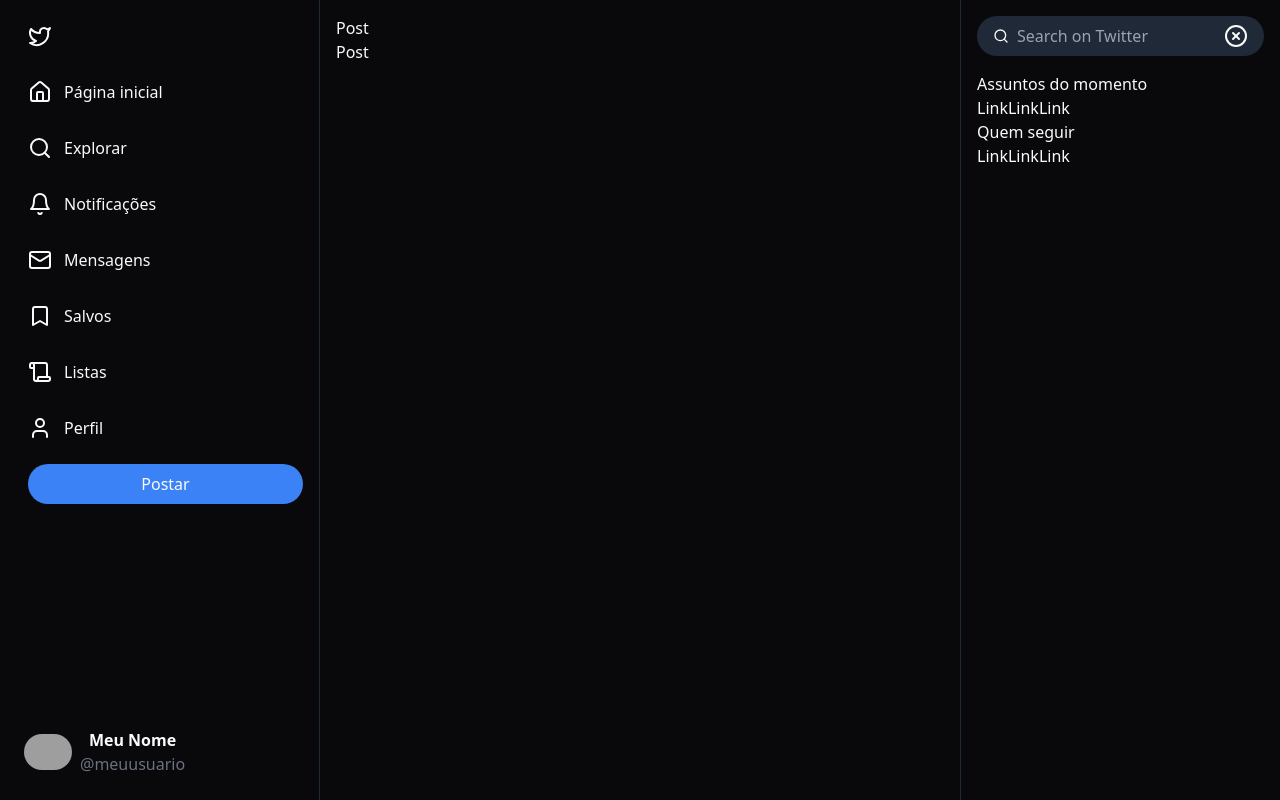
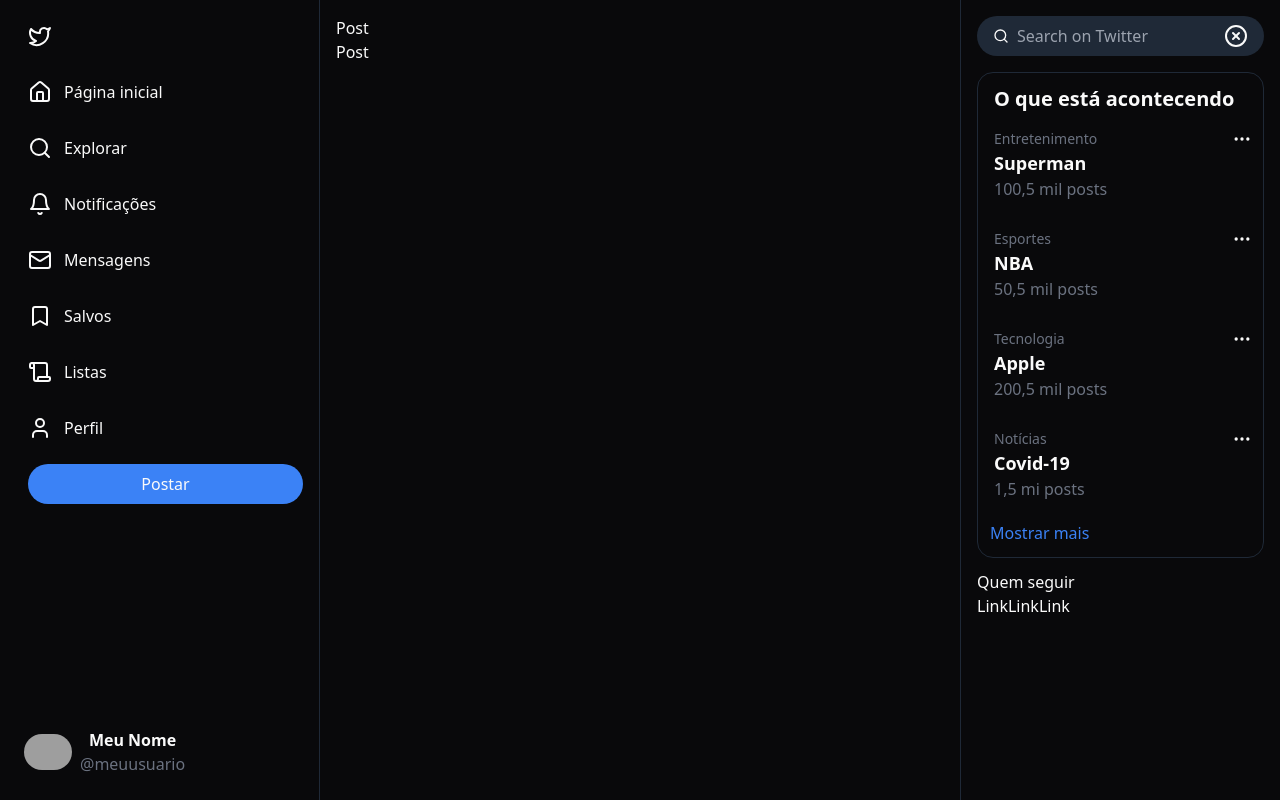
Before and after one commit to RenatoMAP77/twitter-page, a Next.js app: page / in a window 1280 px wide. Built offline with nearby package versions, Linux system fonts and the light colour scheme; grey boxes are pictures that could not be loaded.

Commit message:
feat: TrendingTopics

```diff
--- /dev/null
+++ b/src/app/Components/TrendingTopics/Topics.tsx
@@ -0,0 +1,23 @@
+import { Ellipsis } from "lucide-react";
+
+interface TopicsProps {
+    category: string;
+    text: string;
+    posts: string;
+}
+
+export function Topics({ category, text, posts }: TopicsProps) {
+    return (
+        <li className='hover:bg-gray-900 rounded p-2 pl-4'>
+        <a href="" className='block'>
+            <button className='rounded-full hover:bg-blue-800 absolute right-7'>
+                <Ellipsis className='size-5' />
+            </button>
+            <p className='text-sm text-gray-500'>{category}</p>
+            <h3 className='font-bold text-lg'>{text}</h3>
+            <p className='text sm text-gray-500'>{posts} posts</p>
+        </a>
+    </li>
+    );
+
+}
--- /dev/null
+++ b/src/app/Components/TrendingTopics/TrendingTopics.tsx
@@ -0,0 +1,24 @@
+import { Ellipsis } from "lucide-react";
+import { Topics } from "./Topics";
+
+
+export function TrendingTopics() {
+    return (
+      <div className='border rounded-2xl mt-3 mb-3   border-gray-800'>
+
+        <h3 className='text-xl font-bold pl-4 pt-3'>O que está acontecendo</h3>
+        <ul className='space-y-3 pt-2'>
+
+          <Topics category={"Entretenimento"} text={"Superman"} posts={"100,5 mil"}/>
+
+          <Topics category={"Esportes"} text={"NBA"} posts={"50,5 mil"}/>
+
+          <Topics category={"Tecnologia"} text={"Apple"} posts={"200,5 mil"}/>
+
+          <Topics category={"Notícias"} text={"Covid-19"} posts={"1,5 mi"}/>
+        </ul>
+        <button className='flex text-blue-500 hover:bg-gray-900 w-full p-3 rounded-b-2xl '>Mostrar mais</button>
+
+      </div>
+    );
+}
--- a/src/app/page.tsx
+++ b/src/app/page.tsx
@@ -1,4 +1,5 @@
-import {Bookmark, Search, Twitter, Bell, Mail, Scroll, User, Home as TtHome, CircleX} from 'lucide-react'
+import {Bookmark, Search, Twitter, Bell, Mail, Scroll, User, Home as TtHome, CircleX, Ellipsis} from 'lucide-react'
+import { TrendingTopics } from './Components/TrendingTopics/TrendingTopics';
 export default function Home() {
   return (
     <div className="h-screen flex ">
@@ -52,12 +53,9 @@
     </form>
 </div>
 
-        <div>
-          <h3>Assuntos do momento</h3>
-          <a href="">Link</a>
-          <a href="">Link</a>
-          <a href="">Link</a>
-        </div>
+       <TrendingTopics/>
+
+
         <div>
           <h3>Quem seguir</h3>
           <a href="">Link</a>
```
Also changed, not shown: src/app/Components/SearchBar.tsx (renamed from src/app/SearchBar.tsx).
